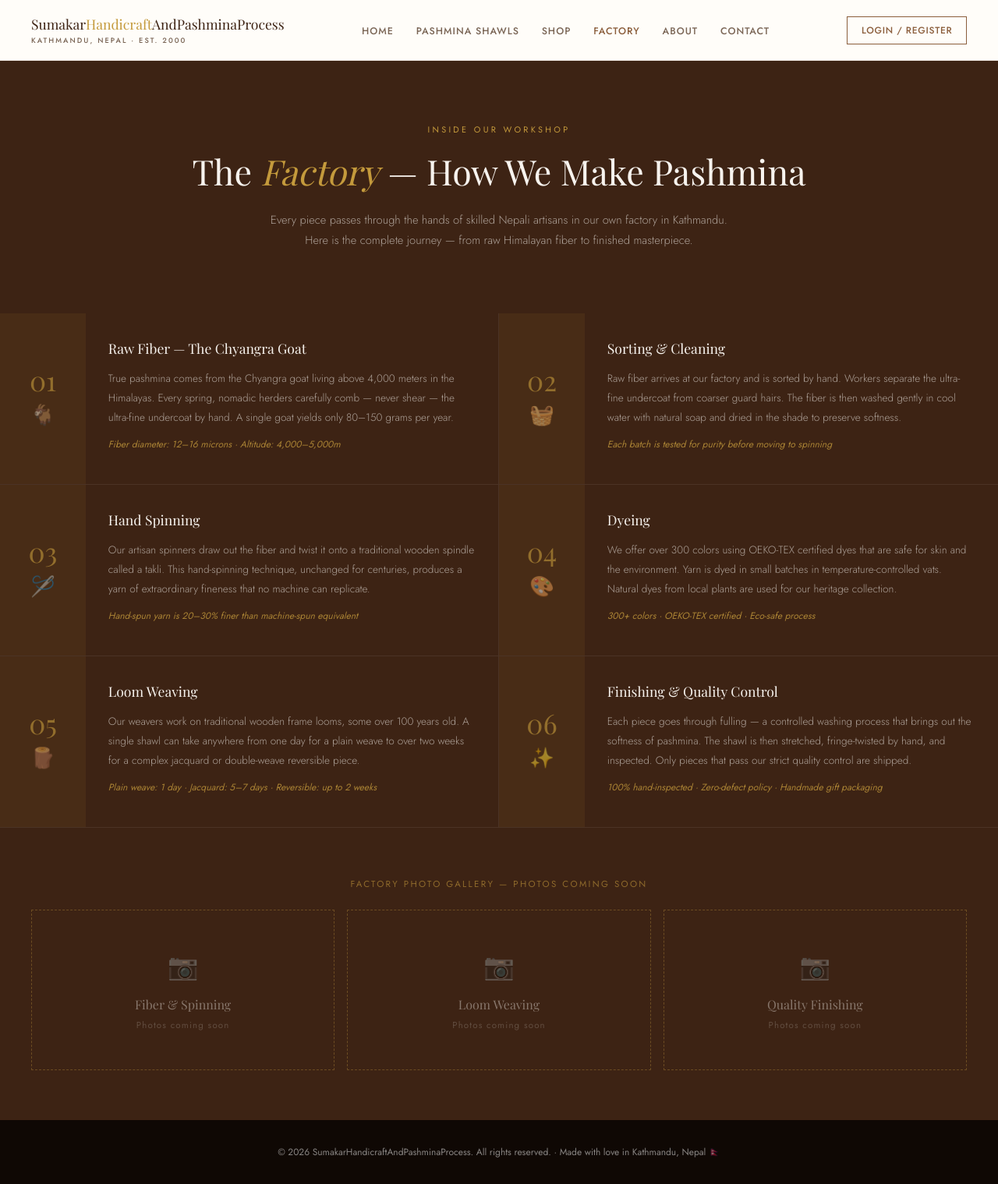
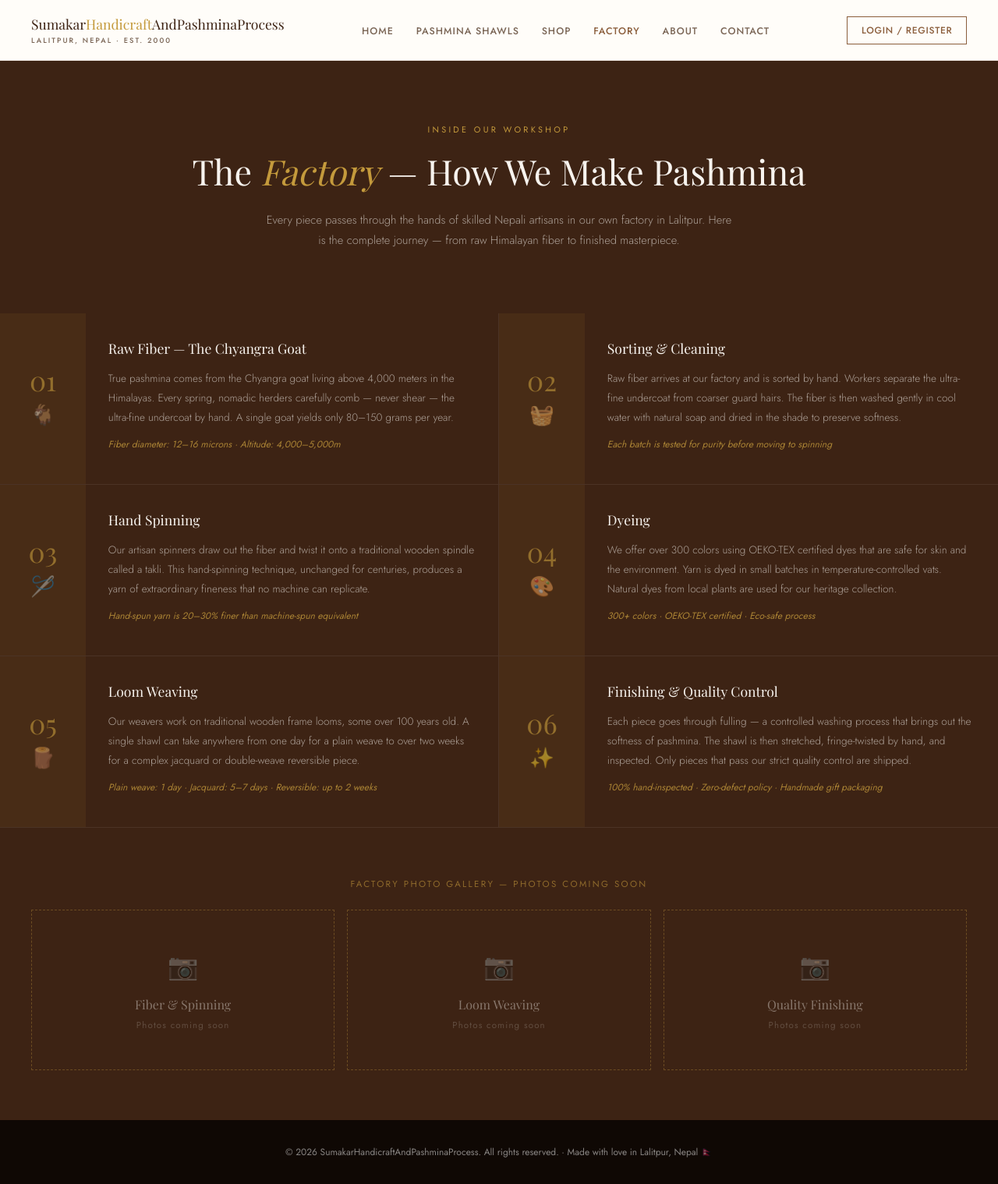
Before and after one commit to Krishaldon/sumakarhandicraftandpashminaprocess, a Next.js app: page /factory in a window 1280 px wide. Shown: the whole page at 78% size. Built offline with nearby package versions, Linux system fonts and the light colour scheme; a web font is replaced by a local one.

Commit message:
changed location to lalitpur

```diff
--- a/app/factory/page.js
+++ b/app/factory/page.js
@@ -51,7 +51,7 @@ export default function Factory() {
       <nav>
         <div>
           <div className="nav-logo-main">Sumakar<span>Handicraft</span>AndPashminaProcess</div>
-          <div className="nav-logo-sub">Kathmandu, Nepal · Est. 2000</div>
+          <div className="nav-logo-sub">Lalitpur, Nepal · Est. 2000</div>
         </div>
         <ul className="nav-links">
           <li><a href="/">Home</a></li>
@@ -67,7 +67,7 @@ export default function Factory() {
       <div className="factory-hero">
         <p className="eyebrow">Inside Our Workshop</p>
         <h1 className="page-title">The <em>Factory</em> — How We Make Pashmina</h1>
-        <p className="page-subtitle">Every piece passes through the hands of skilled Nepali artisans in our own factory in Kathmandu. Here is the complete journey — from raw Himalayan fiber to finished masterpiece.</p>
+        <p className="page-subtitle">Every piece passes through the hands of skilled Nepali artisans in our own factory in Lalitpur. Here is the complete journey — from raw Himalayan fiber to finished masterpiece.</p>
       </div>
 
       <div className="steps-grid">
@@ -99,7 +99,7 @@ export default function Factory() {
         </div>
       </div>
 
-      <footer>© 2026 SumakarHandicraftAndPashminaProcess. All rights reserved. · Made with love in Kathmandu, Nepal 🇳🇵</footer>
+      <footer>© 2026 SumakarHandicraftAndPashminaProcess. All rights reserved. · Made with love in Lalitpur, Nepal 🇳🇵</footer>
     </main>
   );
 }
```
